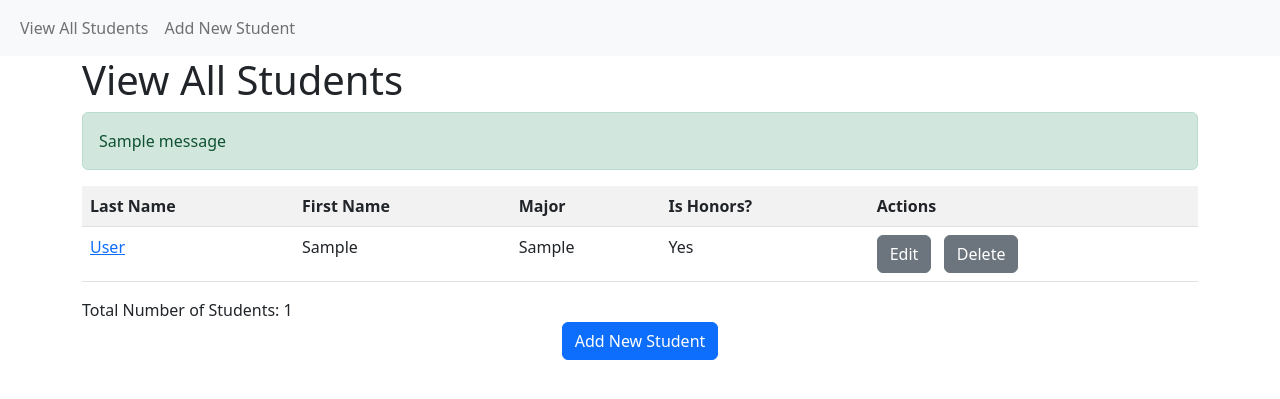
After one commit to zoepaidas/helloWorld2, a Flask app: page /student/view in a window 1280 px wide. The commit adds this page. Shown: the top 399 px of the page. Run offline with Flask 3, Linux system fonts and the light colour scheme; tables that the repository leaves empty hold one stand-in row (values such as "Sample post"); one stand-in notice (Sample message) is shown.

Commit message:
i created the studententry html file, student view all html file and the create_db and models. I copied the code from the module 9 and pasted it in to create a university database

```diff
--- a/app.py
+++ b/app.py
@@ -1,41 +1,119 @@
-from flask import Flask, render_template, request
+import os
+from flask import Flask, render_template, request, redirect, url_for, flash
+from models import db, Student, Major
+from datetime import datetime as dt
+
+basedir = os.path.abspath(os.path.dirname(__file__))
 
 app = Flask(__name__)
+app.config['SQLALCHEMY_DATABASE_URI'] = 'sqlite:///' + os.path.join(basedir, 'university.db')
+app.config['SQLALCHEMY_TRACK_MODIFICATIONS'] = False
+app.config['SECRET_KEY'] = 'beyond_course_scope'
+db.init_app(app)
+
+
+@app.route('/student/view')
+def student_view_all():
+    students = Student.query.outerjoin(Major, Student.major_id == Major.major_id) \
+        .add_entity(Major) \
+        .order_by(Student.last_name, Student.first_name) \
+        .all()
+    return render_template('student_view_all.html', students=students)
+
+
+@app.route('/student/view/<int:student_id>')
+def student_view(student_id):
+    student = Student.query.filter_by(student_id=student_id).first()
+    majors = Major.query.order_by(Major.major) \
+        .order_by(Major.major) \
+        .all()
+
+    if student:
+        return render_template('student_entry.html', student=student, majors=majors, action='read')
+
+    else:
+        flash(f'Student attempting to be viewed could not be found!', 'error')
+        return redirect(url_for('student_view_all'))
+
+
+@app.route('/student/create', methods=['GET', 'POST'])
+def student_create():
+    if request.method == 'GET':
+        majors = Major.query.order_by(Major.major) \
+            .order_by(Major.major) \
+            .all()
+        return render_template('student_entry.html', majors=majors, action='create')
+    elif request.method == 'POST':
+        first_name = request.form['first_name']
+        last_name = request.form['last_name']
+        major_id = request.form['major_id']
+
+        birth_date = request.form['birth_date']
+        is_honors = True if 'is_honors' in request.form else False
+
+        student = Student(first_name=first_name, last_name=last_name, major_id=major_id,
+                          birth_date=dt.strptime(birth_date, '%Y-%m-%d'), is_honors=is_honors)
+        db.session.add(student)
+        db.session.commit()
+        flash(f'{first_name} {last_name} was successfully added!', 'success')
+        return redirect(url_for('student_view_all'))
+
+    flash('Invalid action. Please try again.', 'error')
+    return redirect(url_for('student_view_all'))
+
+@app.route('/student/update/<int:student_id>', methods=['GET', 'POST'])
+def student_edit(student_id):
+    if request.method == 'GET':
+        student = Student.query.filter_by(student_id=student_id).first()
+        majors = Major.query.order_by(Major.major) \
+            .order_by(Major.major) \
+            .all()
+
+        if student:
+            return render_template('student_entry.html', student=student, majors=majors, action='update')
+
+        else:
+            flash(f'Student attempting to be edited could not be found!', 'error')
+
+    elif request.method == 'POST':
+        student = Student.query.filter_by(student_id=student_id).first()
+
+        if student:
+            student.first_name = request.form['first_name']
+            student.last_name = request.form['last_name']
+            student.major_id = request.form['major_id']
+            student.birthdate = dt.strptime(request.form['birth_date'], '%Y-%m-%d')
+            student.num_credits_completed = request.form['num_credits_completed']
+            student.gpa = request.form['gpa']
+            student.is_honors = True if 'is_honors' in request.form else False
+
+            db.session.commit()
+            flash(f'{student.first_name} {student.last_name} was successfully updated!', 'success')
+        else:
+            flash(f'Student attempting to be edited could not be found!', 'error')
+
+        return redirect(url_for('student_view_all'))
+
+    return redirect(url_for('student_view_all'))
+
+
+@app.route('/student/delete/<int:student_id>')
+def student_delete(student_id):
+    student = Student.query.filter_by(student_id=student_id).first()
+
+    if student:
+        db.session.delete(student)
+        db.session.commit()
+        flash(f'{student} was successfully deleted!', 'success')
+    else:
+        flash(f'Delete failed! Student could not be found.', 'error')
+
+    return redirect(url_for('student_view_all'))
 
 
 @app.route('/')
-def hello_world():  # put application's code here
-    return 'Hello World from Zoe Paidas! This is my first code change!'
-
-@app.route('/hello')
-def hello():  # put application's code here
-    return render_template('hello.html')
-
-@app.route('/about')
-def about():  # put application's code here
-    return render_template('about.html')
-
-@app.route('/about-css')
-def about1():  # put application's code here
-    return render_template('about-css.html')
-
-@app.route('/favorite-course', methods=['GET', 'POST'])
-def favorite_course():
-    print(f'Subject: {request.args.get("class_name")}')
-    print(f'Course Number: {request.args.get("course_number")}')
-    return render_template('favorite-course.html')
-
-@app.route('/base')
-def base():  # put application's code here
-    return render_template('base.html')
-
-@app.route('/contact', methods=["GET","POST"])
-def contact():
-    if request.method == 'POST':
-        return render_template('contact.html', form_submitted=True)
-    else:
-        return render_template('contact.html')
-
+def home():
+    return redirect(url_for('student_view_all'))
 
 
 if __name__ == '__main__':
--- a/requirements.txt
+++ b/requirements.txt
@@ -1 +1,4 @@
 Flask~=3.0.1
+werkzeug~=3.0.1
+SQLAlchemy~=2.0.29
+Flask-SQLAlchemy==3.1.1
--- a/templates/base.html
+++ b/templates/base.html
@@ -1,34 +1,32 @@
 <!DOCTYPE html>
 <html lang="en">
-<head>
-    <meta charset="UTF-8">
+  <head>
+    <meta charset="utf-8">
     <meta name="viewport" content="width=device-width, initial-scale=1">
-    <link href="https://cdn.jsdelivr.net/npm/bootstrap@5.3.3/dist/css/bootstrap.min.css" rel="stylesheet" integrity="sha384-QWTKZyjpPEjISv5WaRU9OFeRpok6YctnYmDr5pNlyT2bRjXh0JMhjY6hW+ALEwIH" crossorigin="anonymous">
-    <title>base</title>
-</head>
-<body>
-{% block page_nav %}
-<nav class="navbar navbar-expand-lg bg-body-tertiary">
+    <title>{% block page_title %}{% endblock %}</title>
+    <link href="https://cdn.jsdelivr.net/npm/bootstrap@5.2.3/dist/css/bootstrap.min.css" rel="stylesheet" integrity="sha384-rbsA2VBKQhggwzxH7pPCaAqO46MgnOM80zW1RWuH61DGLwZJEdK2Kadq2F9CUG65" crossorigin="anonymous">
+  </head>
+  <body>
+  <nav class="navbar navbar-expand-lg navbar-light bg-light">
   <div class="container-fluid">
-    <a class="navbar-brand" href="/about-css">Navigate</a>
-    <button class="navbar-toggler" type="button" data-bs-toggle="collapse" data-bs-target="#navbarText" aria-controls="navbarText" aria-expanded="false" aria-label="Toggle navigation">
-      <span class="navbar-toggler-icon"></span>
-    </button>
-    <div class="collapse navbar-collapse" id="navbarText">
+    <div class="collapse navbar-collapse" id="navbarSupportedContent">
       <ul class="navbar-nav me-auto mb-2 mb-lg-0">
         <li class="nav-item">
-          <a class="nav-link active" aria-current="page" href="/contact">contact</a>
+          <a class="nav-link" href="{{ url_for('student_view_all') }}">View All Students</a>
         </li>
         <li class="nav-item">
-          <a class="nav-link" href="/favorite-course">Favorite course</a>
+          <a class="nav-link" href="{{ url_for('student_create') }}">Add New Student</a>
         </li>
       </ul>
     </div>
   </div>
 </nav>
-{% endblock%}
 
-{% block favorite_course %} {% endblock %}
-{% block contact_page %} {% endblock %}
-</body>
+    <div class="container">
+        <h1>{% block page_head %}{% endblock %}</h1>
+
+        {% block page_content %}{% endblock %}
+    </div>
+    <script src="https://cdn.jsdelivr.net/npm/bootstrap@5.2.3/dist/js/bootstrap.bundle.min.js" integrity="sha384-kenU1KFdBIe4zVF0s0G1M5b4hcpxyD9F7jL+jjXkk+Q2h455rYXK/7HAuoJl+0I4" crossorigin="anonymous"></script>
+  </body>
 </html>
--- /dev/null
+++ b/templates/student_view_all.html
@@ -0,0 +1,64 @@
+{% extends "base.html" %}
+
+{% block page_title %}
+    View All Students
+{% endblock %}
+
+{% block page_head %}
+    View All Students
+{% endblock %}
+
+{% block page_content %}
+
+    <div class="row">
+    <div class="col">
+
+        {% with messages = get_flashed_messages(with_categories=true) %}
+            {% if messages %}
+                {% for category, message in messages %}
+                  <div class="alert {{ 'alert-success' if category == 'success' else 'alert-danger' }}" role="alert">
+                    {{ message }}
+                  </div>
+                {% endfor %}
+            {% endif %}
+        {% endwith %}
+
+    <table class="table table-striped">
+        <tr>
+            <th>Last Name</th>
+			<th>First Name</th>
+            <th>Major</th>
+            <th>Is Honors?</th>
+            <th>Actions</th>
+        </tr>
+
+        {% for each_student, each_major in students %}
+        <tr>
+            <td><a href="{{ url_for('student_view', student_id=each_student['student_id']) }}">{{ each_student['last_name'] }}</a></td>
+            <td>{{ each_student['first_name'] }}</td>
+            <td>{{ each_major['major'] }}</td>
+            <td>{{ 'Yes' if each_student['is_honors'] == 1 else 'No' }}</td>
+            <td>
+                <a href="{{ url_for('student_edit', student_id=each_student['student_id']) }}" class="btn btn-secondary" role="button">Edit</a>
+                &nbsp;
+                <a href="{{ url_for('student_delete', student_id=each_student['student_id']) }}" class="btn btn-secondary" role="button">Delete</a>
+            </td>
+        </tr>
+        {% endfor %}
+    </table>
+    </div>
+    </div>
+
+    <div class="row">
+        <div class="col">
+            Total Number of Students: {{ students|length }}
+        </div>
+    </div>
+
+    <div class="row">
+        <div class="col text-center">
+            <a href="{{ url_for('student_create') }}" class="btn btn-primary" role="button">Add New Student</a>
+        </div>
+    </div>
+
+{% endblock %}
```
Also changed, not shown: create_db.py (added, +32 -0 lines), models.py (added, +39 -0 lines), templates/student_entry.html (added, +122 -0 lines).
